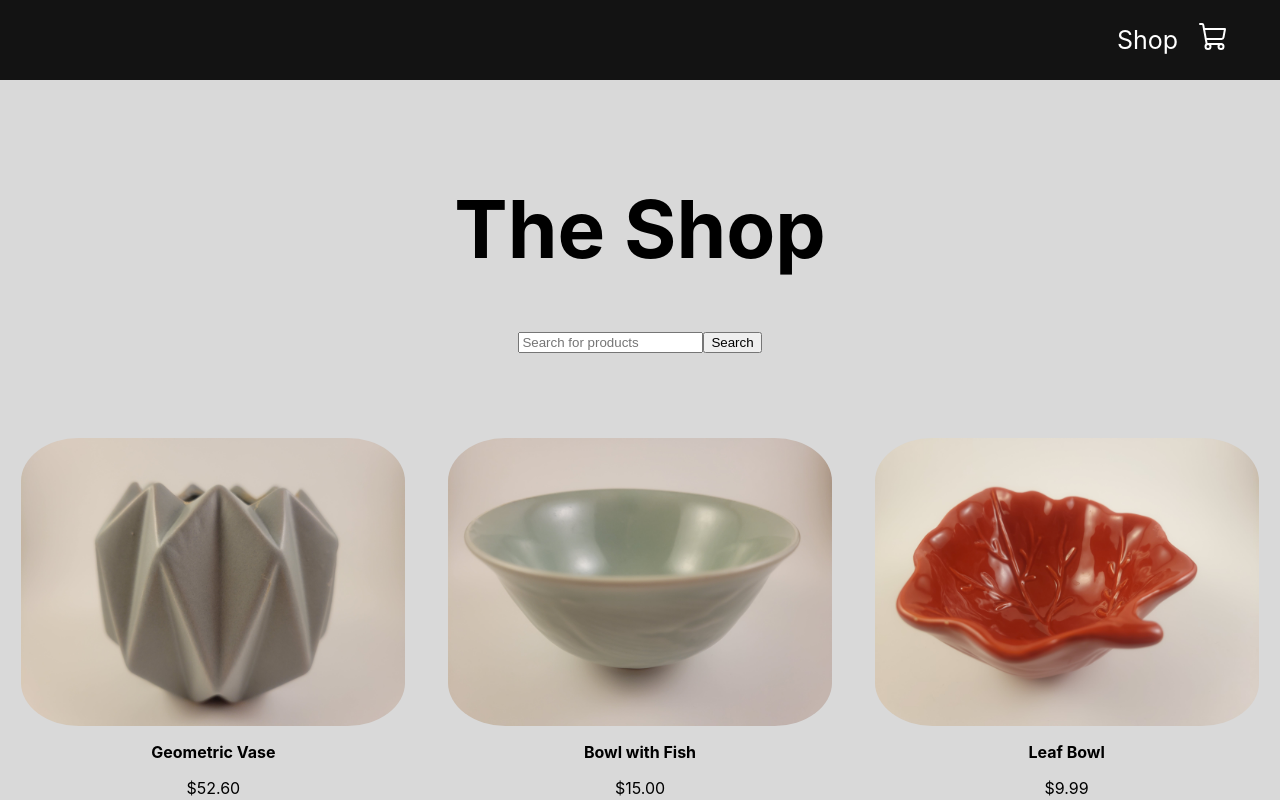
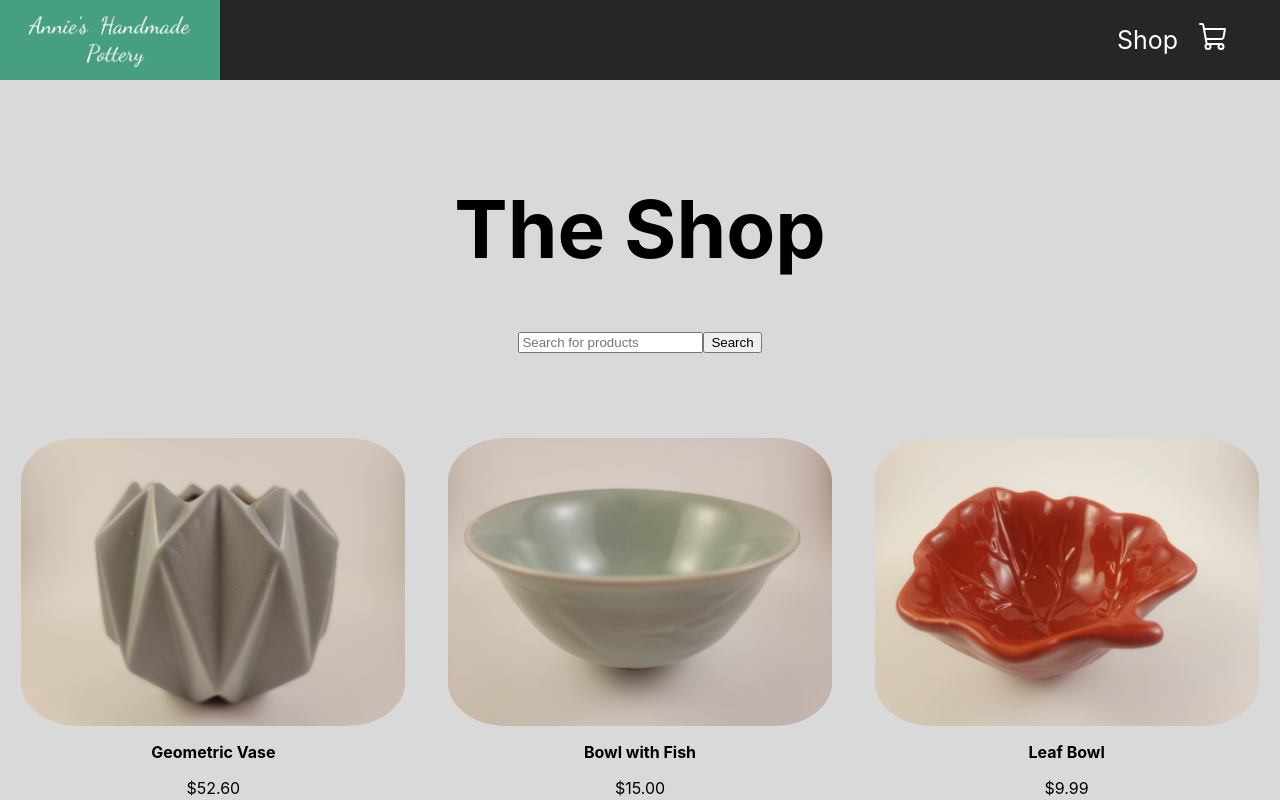
Before and after one commit to LaurenCummings/shop-project, a React (Create React App) app: page / in a window 1280 px wide. Shown: the top 800 px of the page. Built offline with nearby package versions, Linux system fonts and the light colour scheme.

Commit message:
Added logo

```diff
--- a/src/components/Navbar.css
+++ b/src/components/Navbar.css
@@ -1,7 +1,7 @@
 .navbar {
     width: 100%;
     height: 80px;
-    background-color: rgb(19, 19, 19);
+    background-color: rgb(38, 38, 38);
     display: flex;
     justify-content: flex-end;
     align-items: center;
@@ -19,3 +19,9 @@
     margin-left: 20px;
     font-size: 25px;
 }
+
+.navbar img {
+    height: 80px;
+    position: absolute;
+    left: 0;
+}
--- a/src/components/Navbar.js
+++ b/src/components/Navbar.js
@@ -2,10 +2,12 @@
 import './Navbar.css';
 import { Link } from 'react-router-dom';
 import { ShoppingCart } from 'phosphor-react';
+import logo from '../images/logo.png';
 
 const Navbar = () => {
     return (
         <div className="navbar">
+            <img src={logo} alt="logo" />
             <div className="links">
                 <Link to="/"> Shop </Link>
                 <Link to="/cart">
```
